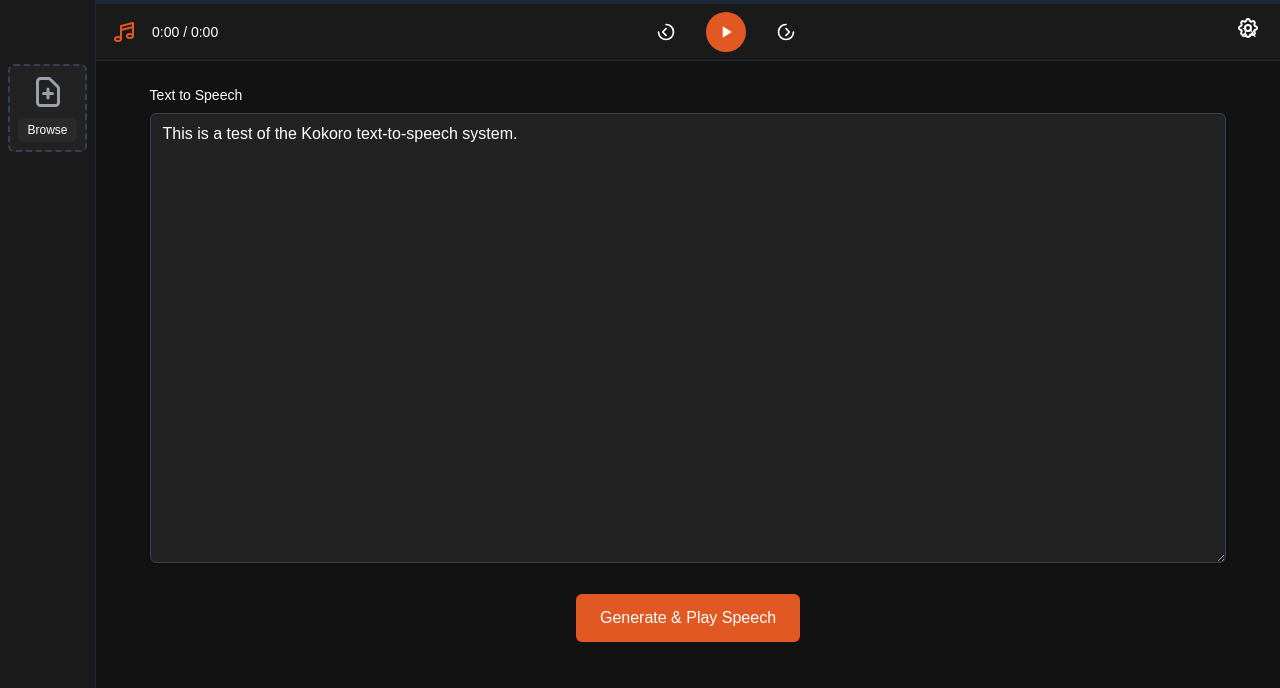
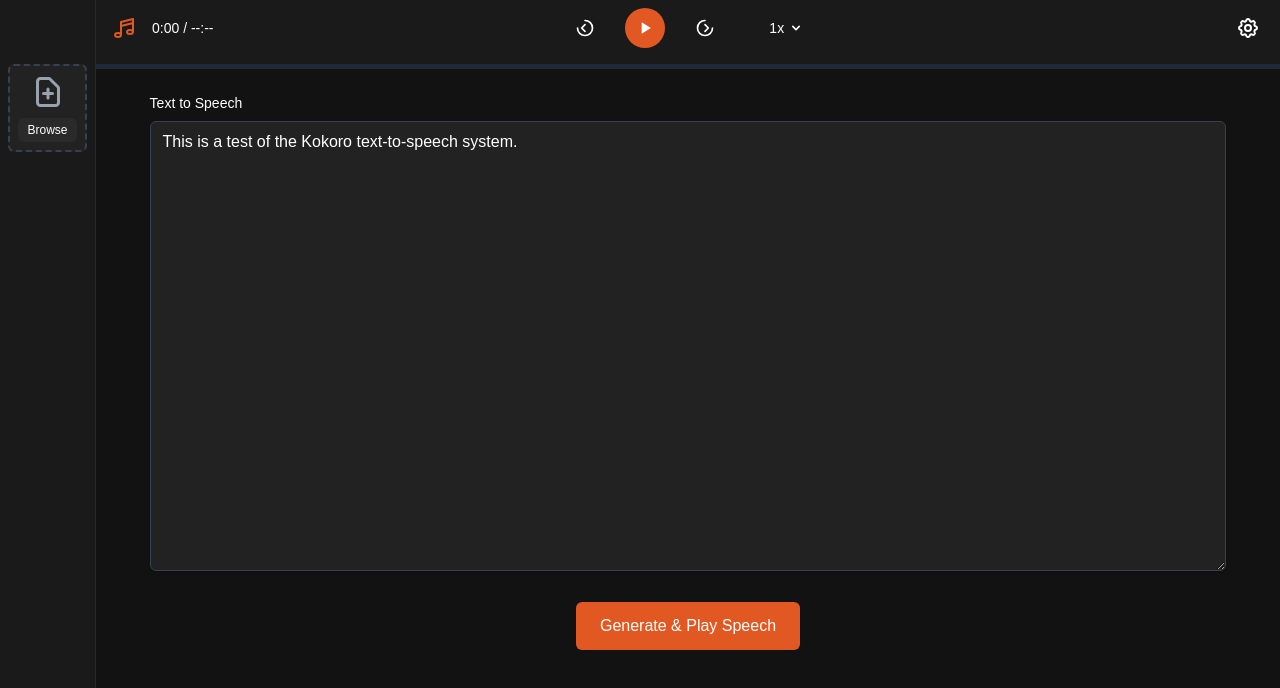
Before and after one commit to jrdfm/tts-web-app, a Next.js app: page / in a window 1280 px wide. Shown: the top 688 px of the page. Built offline with nearby package versions, Linux system fonts and the light colour scheme.

Commit message:
moved progress bar to bottom,added speed ctrl

```diff
--- a/src/app/page.js
+++ b/src/app/page.js
@@ -14,6 +14,7 @@ export default function Home() {
   const [error, setError] = useState('');
   const [isBrowser, setIsBrowser] = useState(false);
   const [playbackSpeed, setPlaybackSpeed] = useState(1);
+  const [showSpeedOptions, setShowSpeedOptions] = useState(false);
   const [currentTime, setCurrentTime] = useState(0);
   const [duration, setDuration] = useState(0);
   const [showSettings, setShowSettings] = useState(false);
@@ -28,6 +29,7 @@ export default function Home() {
   const controllerRef = useRef(null);
   const openaiClientRef = useRef(null);
   const settingsRef = useRef(null);
+  const speedOptionsRef = useRef(null);
 
   // Fix hydration issues by setting isBrowser state only after component mounts
   useEffect(() => {
@@ -58,6 +60,22 @@ export default function Home() {
       document.removeEventListener('mousedown', handleClickOutside);
     };
   }, [showSettings]);
+
+  // Add click outside handler for speed options dropdown
+  useEffect(() => {
+    if (!showSpeedOptions) return;
+
+    const handleClickOutside = (event) => {
+      if (speedOptionsRef.current && !speedOptionsRef.current.contains(event.target)) {
+        setShowSpeedOptions(false);
+      }
+    };
+
+    document.addEventListener('mousedown', handleClickOutside);
+    return () => {
+      document.removeEventListener('mousedown', handleClickOutside);
+    };
+  }, [showSpeedOptions]);
 
   useEffect(() => {
     // Clean up audio resources on unmount
@@ -292,12 +310,18 @@ export default function Home() {
     document.body.removeChild(a);
   };
 
-  // Add new function to handle speed change
+  // Enhanced function to handle speed change
   const handleSpeedChange = (speed) => {
     setPlaybackSpeed(speed);
     if (audioElementRef.current) {
       audioElementRef.current.playbackRate = speed;
     }
+    setShowSpeedOptions(false);
+  };
+
+  // Toggle speed options dropdown
+  const toggleSpeedOptions = () => {
+    setShowSpeedOptions(!showSpeedOptions);
   };
 
   // Add function to handle rewind
@@ -352,8 +376,14 @@ export default function Home() {
   }, [audioElementRef.current]);
 
   // Add handleSeek function
-  const handleSeek = (seekTime) => {
-    if (audioElementRef.current) {
+  const handleSeek = (e) => {
+    if (audioElementRef.current && duration > 0) {
+      const progressBar = e.currentTarget;
+      const bounds = progressBar.getBoundingClientRect();
+      const x = e.clientX - bounds.left;
+      const width = bounds.width;
+      const percentage = x / width;
+      const seekTime = percentage * duration;
       audioElementRef.current.currentTime = seekTime;
     }
   };
@@ -463,21 +493,114 @@ export default function Home() {
 
       {/* Main Content Area */}
       <div className="flex-1 flex flex-col overflow-auto">
-        {/* Audio Controls - Full Width */}
+        {/* Audio Controls with Speed Control */}
         <div className="w-full sticky top-0 z-20">
           {isBrowser && (
-            <AudioControls
-              currentTime={currentTime}
-              duration={duration}
-              isPlaying={isPlaying}
-              onPlay={() => handlePlayPause()}
-              onPause={() => handlePlayPause()}
-              onRewind={handleRewind}
-              onForward={handleForward}
-              playbackSpeed={playbackSpeed}
-              onSpeedChange={handleSpeedChange}
-              onSeek={handleSeek}
-            />
+            <div className="bg-[#1a1a1a] border-b border-gray-800 w-full">
+              {/* Controls Container */}
+              <div className="max-w-screen-xl mx-auto flex items-center justify-between px-4 py-2 relative">
+                {/* Left: Time */}
+                <div className="flex items-center space-x-4">
+                  <div className="text-[#e25822]">
+                    <svg xmlns="http://www.w3.org/2000/svg" className="h-6 w-6" viewBox="0 0 24 24" fill="none" stroke="currentColor">
+                      <path strokeLinecap="round" strokeLinejoin="round" strokeWidth="2" d="M9 19V6l12-3v13M9 19c0 1.105-1.343 2-3 2s-3-.895-3-2 1.343-2 3-2 3 .895 3 2zm12-3c0 1.105-1.343 2-3 2s-3-.895-3-2 1.343-2 3-2 3 .895 3 2zM9 10l12-3" />
+                    </svg>
+                  </div>
+                  <div className="text-sm text-white">
+                    {!isFinite(duration) || duration === 0
+                      ? `${Math.floor(currentTime / 60)}:${String(Math.floor(currentTime % 60)).padStart(2, '0')} / --:--`
+                      : `${Math.floor(currentTime / 60)}:${String(Math.floor(currentTime % 60)).padStart(2, '0')} / ${Math.floor(duration / 60)}:${String(Math.floor(duration % 60)).padStart(2, '0')}`
+                    }
+                  </div>
+                </div>
+
+                {/* Center: Main Controls */}
+                <div className="flex items-center space-x-6">
+                  {/* Rewind Button */}
+                  <button
+                    onClick={handleRewind}
+                    className="w-8 h-8 flex items-center justify-center text-white hover:text-[#e25822] transition-colors relative"
+                    style={{ transform: 'scaleX(-1)' }}
+                  >
+                    <svg xmlns="http://www.w3.org/2000/svg" className="h-5 w-5" viewBox="0 0 24 24" fill="none" stroke="currentColor" strokeWidth="2">
+                      <path d="M21 12a9 9 0 11-9-9" strokeLinecap="round" />
+                      <path d="M12 8l4 4-4 4" strokeLinecap="round" strokeLinejoin="round" />
+                    </svg>
+                  </button>
+
+                  {/* Play/Pause Button */}
+                  <button
+                    onClick={handlePlayPause}
+                    className="w-10 h-10 flex items-center justify-center bg-[#e25822] rounded-full text-white hover:bg-[#d04d1d] transition-colors"
+                  >
+                    {isPlaying ? (
+                      <svg className="w-5 h-5" viewBox="0 0 24 24" fill="currentColor">
+                        <rect x="6" y="4" width="4" height="16" />
+                        <rect x="14" y="4" width="4" height="16" />
+                      </svg>
+                    ) : (
+                      <svg className="w-5 h-5" viewBox="0 0 24 24" fill="currentColor">
+                        <path d="M8 5v14l11-7z" />
+                      </svg>
+                    )}
+                  </button>
+
+                  {/* Forward Button */}
+                  <button
+                    onClick={handleForward}
+                    className="w-8 h-8 flex items-center justify-center text-white hover:text-[#e25822] transition-colors"
+                  >
+                    <svg xmlns="http://www.w3.org/2000/svg" className="h-5 w-5" viewBox="0 0 24 24" fill="none" stroke="currentColor" strokeWidth="2">
+                      <path d="M21 12a9 9 0 11-9-9" strokeLinecap="round" />
+                      <path d="M12 8l4 4-4 4" strokeLinecap="round" strokeLinejoin="round" />
+                    </svg>
+                  </button>
+
+                  {/* Speed Control Dropdown - Next to Forward Button */}
+                  <div className="relative ml-4">
+                    <button
+                      onClick={toggleSpeedOptions}
+                      className="px-2 py-1 text-sm font-medium text-white hover:text-[#e25822] transition-colors flex items-center"
+                    >
+                      <span>{playbackSpeed}x</span>
+                      <svg xmlns="http://www.w3.org/2000/svg" className="h-4 w-4 ml-1" viewBox="0 0 20 20" fill="currentColor">
+                        <path fillRule="evenodd" d="M5.293 7.293a1 1 0 011.414 0L10 10.586l3.293-3.293a1 1 0 111.414 1.414l-4 4a1 1 0 01-1.414 0l-4-4a1 1 0 010-1.414z" clipRule="evenodd" />
+                      </svg>
+                    </button>
+
+                    {showSpeedOptions && (
+                      <div ref={speedOptionsRef} className="absolute left-0 top-full mt-1 w-24 bg-[#222222] border border-gray-700 rounded-md shadow-lg z-30">
+                        <div className="py-1">
+                          {[0.5, 0.75, 1, 1.25, 1.5, 1.75, 2].map((speed) => (
+                            <button
+                              key={speed}
+                              onClick={() => handleSpeedChange(speed)}
+                              className={`block w-full text-left px-3 py-1 text-sm ${playbackSpeed === speed ? 'text-[#e25822] bg-[#2a2a2a]' : 'text-white hover:bg-[#2a2a2a]'}`}
+                            >
+                              {speed}x
+                            </button>
+                          ))}
+                        </div>
+                      </div>
+                    )}
+                  </div>
+                </div>
+
+                {/* Empty Right Side for Balance */}
+                <div className="w-24"></div>
+              </div>
+
+              {/* Progress Bar - Now at the bottom */}
+              <div
+                className="h-1 bg-gray-800 cursor-pointer mt-2"
+                onClick={handleSeek}
+              >
+                <div
+                  className="h-full bg-[#e25822] transition-all duration-100"
+                  style={{ width: `${(currentTime / (duration || 1)) * 100}%` }}
+                />
+              </div>
+            </div>
           )}
         </div>
 
```
